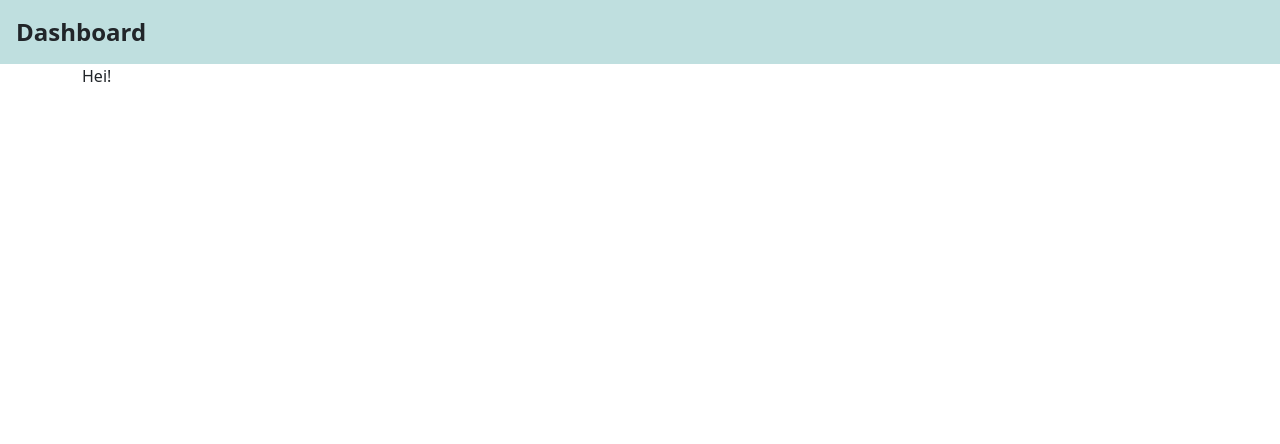
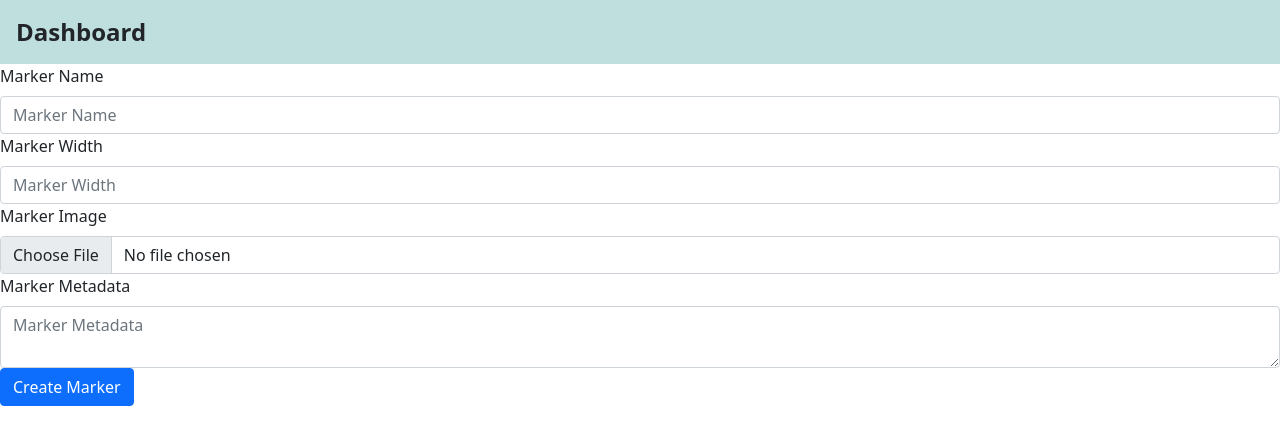
Before and after one commit to krsbx/cloud-ar, a React (Create React App) app in the folder app/: page /dashboard in a window 1280 px wide. Shown: the top 444 px of the page. Built offline with nearby package versions, Linux system fonts and the light colour scheme; no server answers.

Commit message:
feat: dashboard page

```diff
--- a/app/package.json
+++ b/app/package.json
@@ -8,6 +8,7 @@
     "@testing-library/user-event": "^12.8.3",
     "axios": "^0.22.0",
     "bootstrap": "^5.1.3",
+    "classnames": "^2.3.1",
     "formik": "^2.2.9",
     "jwt-decode": "^3.1.2",
     "lodash": "^4.17.21",
--- a/app/src/App.jsx
+++ b/app/src/App.jsx
@@ -6,7 +6,7 @@ import HomePage from './views/homePage/HomePage';
 import LoginPage from './views/loginPage/LoginPage';
 import RegsiterPage from './views/registerPage/RegisterPage';
 import DashboardPage from './views/dashboardPage/DashboardPage';
-import LoggedInContainer from './components/LoggedInContainer';
+import PrivateContainer from './components/PrivateContainer';
 import { Provider } from 'react-redux';
 import store from './store';
 
@@ -18,9 +18,9 @@ const App = () => {
           <Route exact path="/" component={HomePage} />
           <Route path="/login" component={LoginPage} />
           <Route path="/register" component={RegsiterPage} />
-          <LoggedInContainer>
+          <PrivateContainer>
             <Route path="/dashboard" component={DashboardPage} />
-          </LoggedInContainer>
+          </PrivateContainer>
           <Route path="*" component={NotFoundPage} />
         </Switch>
       </Router>
--- /dev/null
+++ b/app/src/components/FileFeedback.jsx
@@ -0,0 +1,8 @@
+import React from 'react';
+import styles from './FileFeedback.module.scss';
+
+const FileFeedback = ({ children, type }) => {
+  return <div className={styles[`${type}-feedback`]}>{children}</div>;
+};
+
+export default FileFeedback;
--- /dev/null
+++ b/app/src/components/FileFeedback.module.scss
@@ -0,0 +1,6 @@
+.invalid-feedback {
+  width: 100%;
+  margin-top: 0.25rem;
+  font-size: 0.875em;
+  color: #dc3545;
+}
--- a/app/src/components/LoggedInContainer.jsx
+++ b/app/src/components/PrivateContainer.jsx
@@ -1,13 +1,20 @@
 import React, { useEffect } from 'react';
+import { useHistory } from 'react-router';
 import TopBar from './TopBar';
 import { getAllData as _getAllData } from '../store/actions/resources';
 import { getUserData as _getUserData } from '../store/actions/user';
 import { getCurrentUser } from '../store/selectors/user';
 import { connect } from 'react-redux';
 import { RESOURCE_NAME } from '../store/reducers/resources';
-import { isAuthenticated } from '../utils/user';
+import { isAuthenticated, checkExpires } from '../utils/user';
 
-const LoggedInContainer = ({ children, getAllData, getUserData, user }) => {
+const PrivateContainer = ({ children, getAllData, getUserData, user }) => {
+  const history = useHistory();
+
+  if (!checkExpires) {
+    history.push('/');
+  }
+
   useEffect(() => {
     if (isAuthenticated) {
       getUserData();
@@ -34,4 +41,4 @@ const mapStateToProps = (state) => ({
 export default connect(mapStateToProps, {
   getAllData: _getAllData,
   getUserData: _getUserData,
-})(LoggedInContainer);
+})(PrivateContainer);
--- a/app/src/utils/formSchema.js
+++ b/app/src/utils/formSchema.js
@@ -1,4 +1,5 @@
 import * as Yup from 'yup';
+import validator from './validator';
 import { regexPassword } from './regexScehema';
 
 export const registerSchema = Yup.object().shape({
@@ -20,3 +21,22 @@ export const loginSchema = Yup.object().shape({
   email: Yup.string().email().required('Email is required'),
   password: Yup.string().required('Password is required'),
 });
+
+export const markerSchema = Yup.object().shape({
+  name: Yup.string().required('Marker name is required for identifying'),
+  width: Yup.string()
+    .required('Marker width is required for generating marker')
+    .test('markerWidth', 'Marker width must a number', (width) =>
+      validator.isNumber(width)
+    ),
+  marker: Yup.mixed()
+    .required('Marker image is required for scanning')
+    .test('marker', 'Marker image is not valid', (marker) =>
+      validator.isImage(marker)
+    ),
+  metadata: Yup.string().test(
+    'markerMetadata',
+    'Metadata is not a valid JSON object',
+    (metadata) => validator.isJson(metadata, true)
+  ),
+});
--- /dev/null
+++ b/app/src/utils/validator.js
@@ -0,0 +1,31 @@
+export const isJson = (values, optional) => {
+  if (optional && (values === '' || values === undefined)) return true;
+
+  try {
+    JSON.parse(values);
+  } catch {
+    return false;
+  }
+
+  return true;
+};
+
+export const isNumber = (values) => {
+  if (isNaN(values)) return false;
+
+  return true;
+};
+
+export const isImage = (file) => {
+  if (!file.name) return;
+
+  const name = file.name.split('.');
+  const extensions = name.pop();
+
+  if (extensions === 'png' || extensions === 'jpg') return true;
+  return false;
+};
+
+const validator = { isJson, isNumber, isImage };
+
+export default validator;
--- a/app/src/views/dashboardPage/DashboardPage.jsx
+++ b/app/src/views/dashboardPage/DashboardPage.jsx
@@ -1,8 +1,114 @@
 import React from 'react';
-import Container from 'react-bootstrap/Container';
+import { Formik } from 'formik';
+import Form from 'react-bootstrap/Form';
+import FormGroup from 'react-bootstrap/FormGroup';
+import FormLabel from 'react-bootstrap/FormLabel';
+import FormControl from 'react-bootstrap/FormControl';
+import Button from 'react-bootstrap/Button';
+import { markerSchema } from '../../utils/formSchema';
+import _ from 'lodash';
+import classnames from 'classnames';
+import FileFeedback from '../../components/FileFeedback';
 
 export const DashboardPage = () => {
-  return <Container>Hei!</Container>;
+  return (
+    <Formik
+      initialValues={{
+        name: '',
+        width: '',
+        marker: {},
+        metadata: '',
+      }}
+      validationSchema={markerSchema}
+    >
+      {({
+        values,
+        errors,
+        touched,
+        handleBlur,
+        handleChange,
+        handleSubmit,
+      }) => (
+        <Form
+          onSubmit={(e) => {
+            e.preventDefault();
+            handleSubmit();
+          }}
+        >
+          <FormGroup>
+            <FormLabel>Marker Name</FormLabel>
+            <FormControl
+              isInvalid={!!errors.name && !!touched.name}
+              onChange={handleChange('name')}
+              placeholder={'Marker Name'}
+              onBlur={handleBlur('name')}
+              value={values.name}
+              required
+            />
+            {!!errors.name && !!touched.name && (
+              <FormControl.Feedback type="invalid">
+                {_.capitalize(errors.name)}
+              </FormControl.Feedback>
+            )}
+          </FormGroup>
+          <FormGroup>
+            <FormLabel>Marker Width</FormLabel>
+            <FormControl
+              isInvalid={!!errors.width && !!touched.width}
+              onChange={handleChange('width')}
+              placeholder={'Marker Width'}
+              onBlur={handleBlur('width')}
+              value={values.width}
+              required
+            />
+
+            {!!errors.width && !!touched.width && (
+              <FormControl.Feedback type="invalid">
+                {_.capitalize(errors.width)}
+              </FormControl.Feedback>
+            )}
+          </FormGroup>
+          <FormGroup>
+            <FormLabel>Marker Image</FormLabel>
+            <input
+              className={classnames('form-control', {
+                'is-invalid': !!errors.marker && !!touched.marker,
+              })}
+              placeholder={'Marker Image'}
+              onBlur={handleBlur('marker')}
+              onChange={(e) => {
+                values.marker = e.target.files[0];
+              }}
+              type="file"
+              required
+            />
+            {!!errors.marker && !!touched.marker && (
+              <FileFeedback type="invalid">
+                {_.capitalize(errors.marker)}
+              </FileFeedback>
+            )}
+          </FormGroup>
+          <FormGroup>
+            <FormLabel>Marker Metadata</FormLabel>
+            <FormControl
+              isInvalid={!!errors.metadata && !!touched.metadata}
+              onChange={handleChange('metadata')}
+              placeholder={'Marker Metadata'}
+              onBlur={handleBlur('metadata')}
+              value={values.metadata}
+              as={'textarea'}
+            />
+            {!!errors.metadata && !!touched.metadata && (
+              <FormControl.Feedback type="invalid">
+                {_.capitalize(errors.metadata)}
+              </FormControl.Feedback>
+            )}
+          </FormGroup>
+          <Button type={'submit'}>Create Marker</Button>
+        </Form>
+      )}
+    </Formik>
+  );
 };
 
 export default DashboardPage;
--- a/app/src/views/loginPage/LoginPage.jsx
+++ b/app/src/views/loginPage/LoginPage.jsx
@@ -11,11 +11,16 @@ import _ from 'lodash';
 import './LoginPage.scss';
 import { connect } from 'react-redux';
 import { login as _login } from '../../store/actions/user';
+import { useHistory } from 'react-router-dom';
 
 const LoginPage = ({ login }) => {
+  const history = useHistory();
+
   const loginRequest = async (payload) => {
     try {
       await login(payload);
+
+      history.push('/dashboard');
     } catch (err) {
       console.log(err);
     }
```
